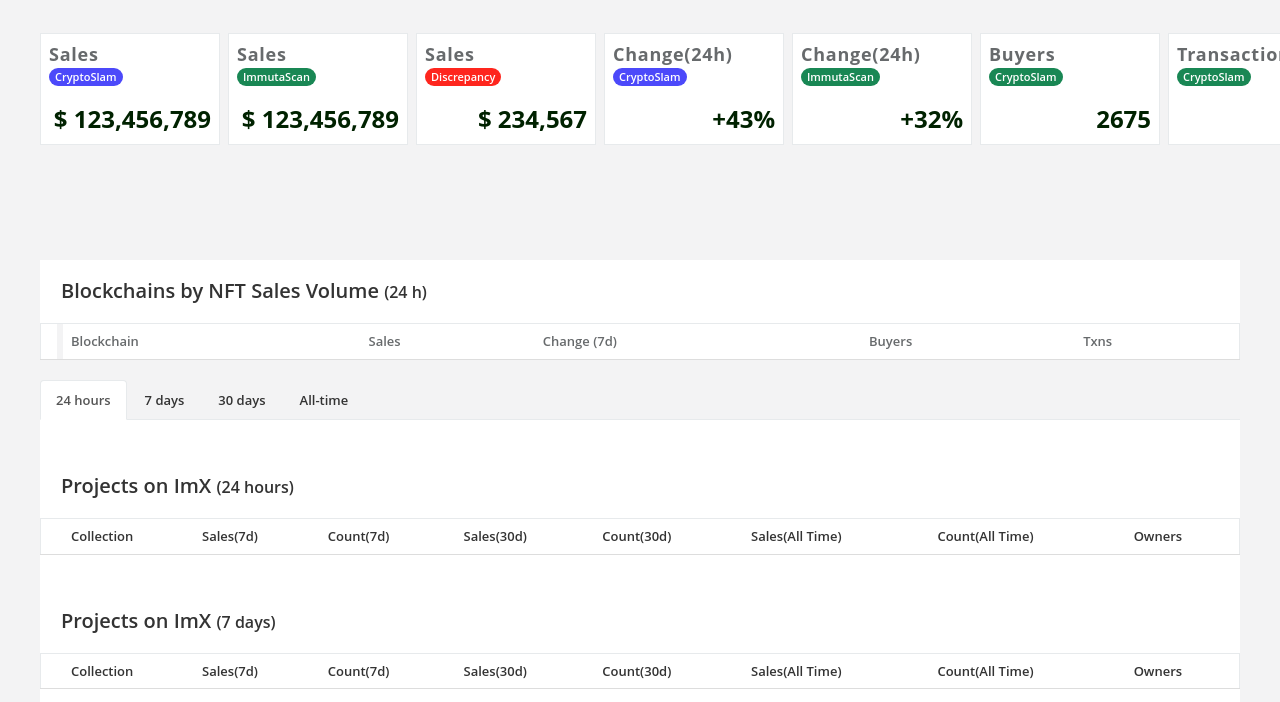
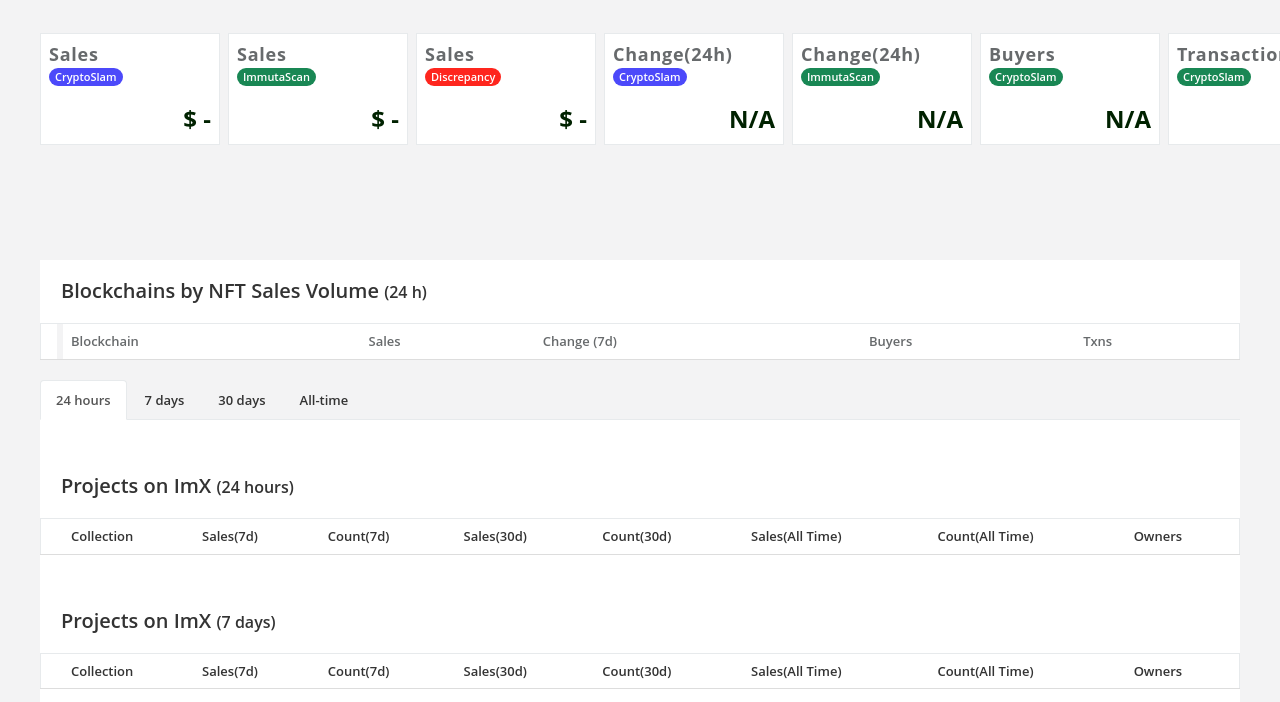
Before and after one commit to nareshbeta/imx-test, a plain HTML site: page index.html in a window 1280 px wide. Shown: the part 98-800 px from the top of the page. Drawn offline with nearby package versions, Linux system fonts and the light colour scheme; some packages are replaced by stand-ins of ours; no server answers.

Commit message:
added NA for initial data loading

```diff
--- a/index.html
+++ b/index.html
@@ -634,44 +634,44 @@
                 <div class="kpi">
                     <span class="title">Sales</span>
                     <span class="subtitle badge bg-primary">CryptoSlam</span>
-                    <span class="value" id="cryptoslam-imx-sales">$ 123,456,789</span>
+                    <span class="value" id="cryptoslam-imx-sales">$ -</span>
                 </div>
 
                 <div class="kpi">
                     <span class="title">Sales</span>
                     <span class="subtitle badge bg-success">ImmutaScan</span>
-                    <span class="value" id="immutascan-imx-sales">$ 123,456,789</span>
+                    <span class="value" id="immutascan-imx-sales">$ -</span>
                 </div>
 
                 <div class="kpi">
                     <span class="title">Sales</span>
                     <span class="subtitle badge bg-danger">Discrepancy</span>
-                    <span class="value" id="cryptoslam-discrepancy">$ 234,567</span>
+                    <span class="value" id="cryptoslam-discrepancy">$ -</span>
                 </div>
 
 
                 <div class="kpi">
                     <span class="title">Change(24h)</span>
                     <span class="subtitle badge bg-primary">CryptoSlam</span>
-                    <span class="value" id="cryptoslam-imx-change">+43%</span>
+                    <span class="value" id="cryptoslam-imx-change">N/A</span>
                 </div>
 
                 <div class="kpi">
                     <span class="title">Change(24h)</span>
                     <span class="subtitle badge bg-success">ImmutaScan</span>
-                    <span class="value" id="immutascan-imx-change">+32%</span>
+                    <span class="value" id="immutascan-imx-change">N/A</span>
                 </div>
 
                 <div class="kpi">
                     <span class="title">Buyers</span>
                     <span class="subtitle badge bg-success">CryptoSlam</span>
-                    <span class="value" id="cryptoslam-imx-buyers">2675</span>
+                    <span class="value" id="cryptoslam-imx-buyers">N/A</span>
                 </div>
 
                 <div class="kpi">
                     <span class="title">Transactions</span>
                     <span class="subtitle badge bg-success">CryptoSlam</span>
-                    <span class="value" id="cryptoslam-imx-txns">5294</span>
+                    <span class="value" id="cryptoslam-imx-txns">N/A</span>
                 </div>
 
             </div>
```
